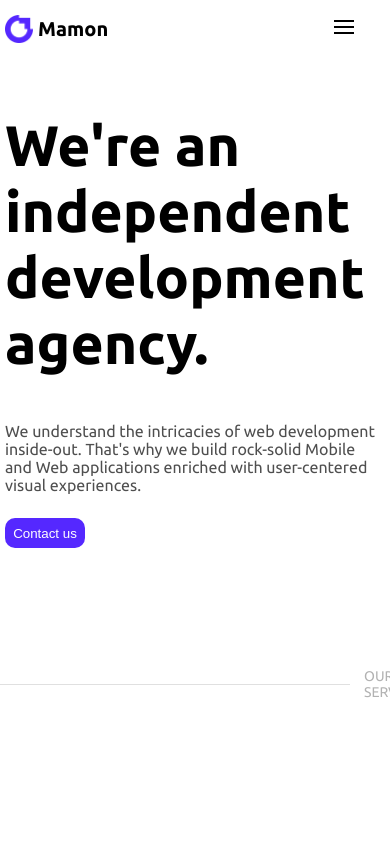
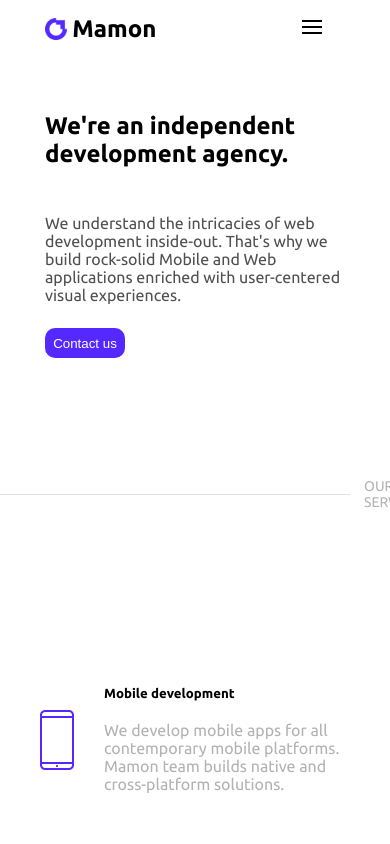
Before and after one commit to ifeawoyemi/mamon, a plain HTML site: page index.html in a window 390 px wide. Shown: the top 844 px of the page. Drawn offline with Linux system fonts and the light colour scheme.

Commit message:
added style to make the mobile more responsive

```diff
--- a/style.css
+++ b/style.css
@@ -47,6 +47,11 @@ img{
     font-size: 14px;
 }
 
+.container{
+    width: 310px;
+    margin: auto;
+}
+
 /* *********nav section start********* */
 
 .logo{
@@ -63,7 +68,6 @@ img{
 .logo h1{
     text-align: center;
     margin-left: 5px;
-    font-size: 20px;
 }
 
 nav{
@@ -133,7 +137,7 @@ nav{
 }
 
 .info h1{
-    font-size: 57px;
+    /* font-size: 57px; */
     margin-bottom: 46px;
 }
 
```
